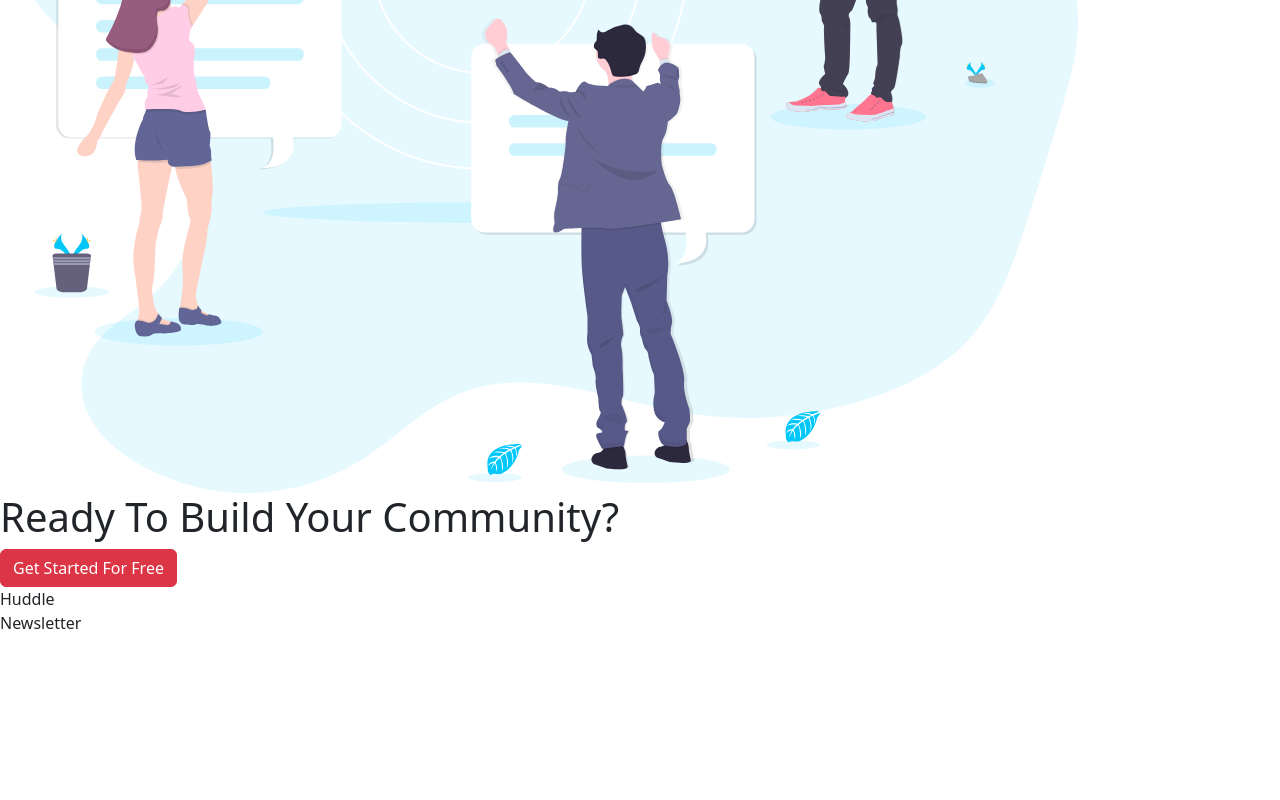
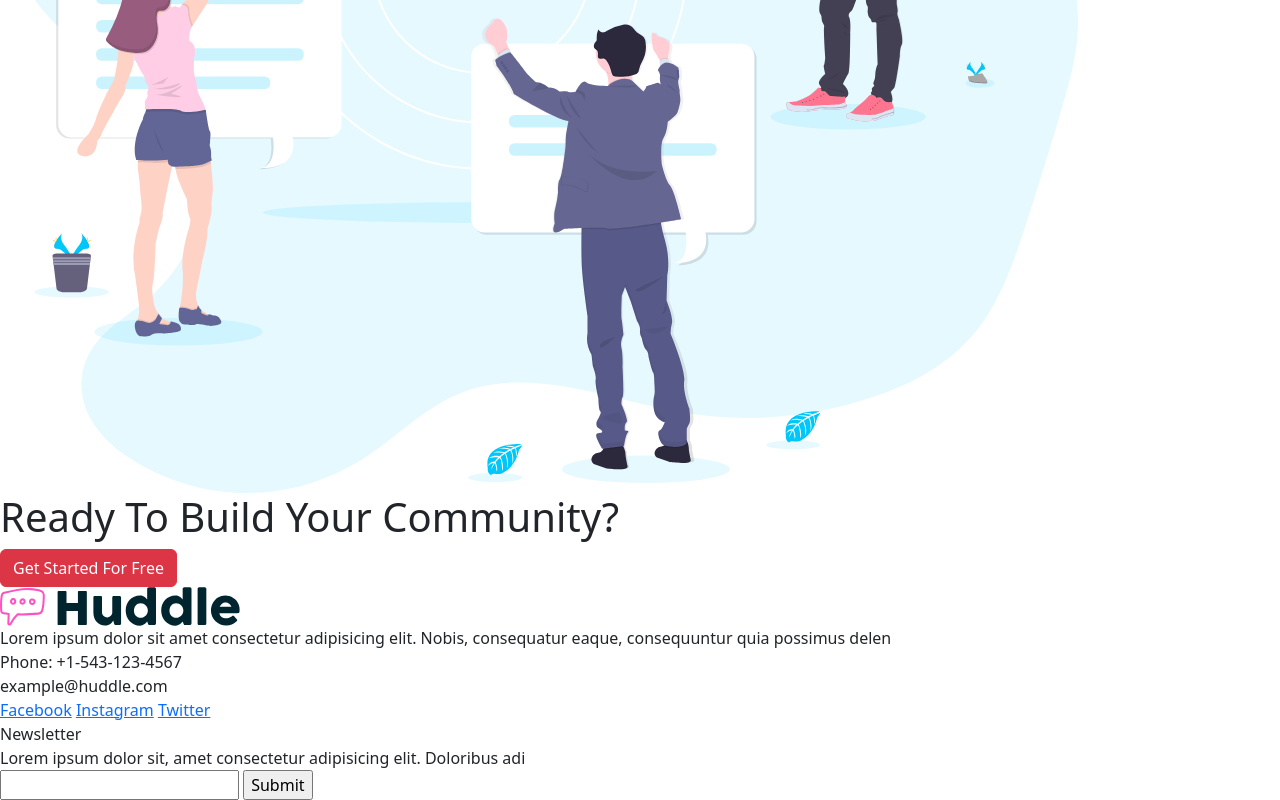
Before and after one commit to mehmetbacik/Huddle-Landing-Page, a plain HTML site: page public/index.html in a window 1280 px wide. Shown: the part 3137-3937 px from the top of the page. Before the commit the page ends 3772 px from the top, so only its background shows below. Drawn offline with nearby package versions, Linux system fonts and the light colour scheme; files that its build step writes are made by us from their sources; files whose address does not match are found by name.

Commit message:
Update
Updated HTML for index page

```diff
--- a/public/index.html
+++ b/public/index.html
@@ -87,8 +87,27 @@
         </section>
     </main>
     <footer>
-        <div>Huddle</div>
-        <div>Newsletter</div>
+        <div>
+            <div><img src="/assets/img/logo.svg" alt="Image Alt"></div>
+            <div>Lorem ipsum dolor sit amet consectetur adipisicing elit. Nobis, consequatur eaque, consequuntur quia possimus delen</div>
+            <div>Phone: +1-543-123-4567</div>
+            <div>example@huddle.com</div>
+            <div>
+                <a href="#">Facebook</a>
+                <a href="#">Instagram</a>
+                <a href="#">Twitter</a>
+            </div>
+        </div>
+        <div>
+            <div>Newsletter</div>
+            <div>Lorem ipsum dolor sit, amet consectetur adipisicing elit. Doloribus adi</div>
+            <div>
+                <form action="/action_page.php">
+                    <input type="text" id="mail" name="mail">
+                    <input type="submit" value="Submit">
+                </form>
+            </div>
+        </div>
     </footer>
     <script src="./src/bootstrap/js/bootstrap.bundle.min.js"></script>
 </body>
```
